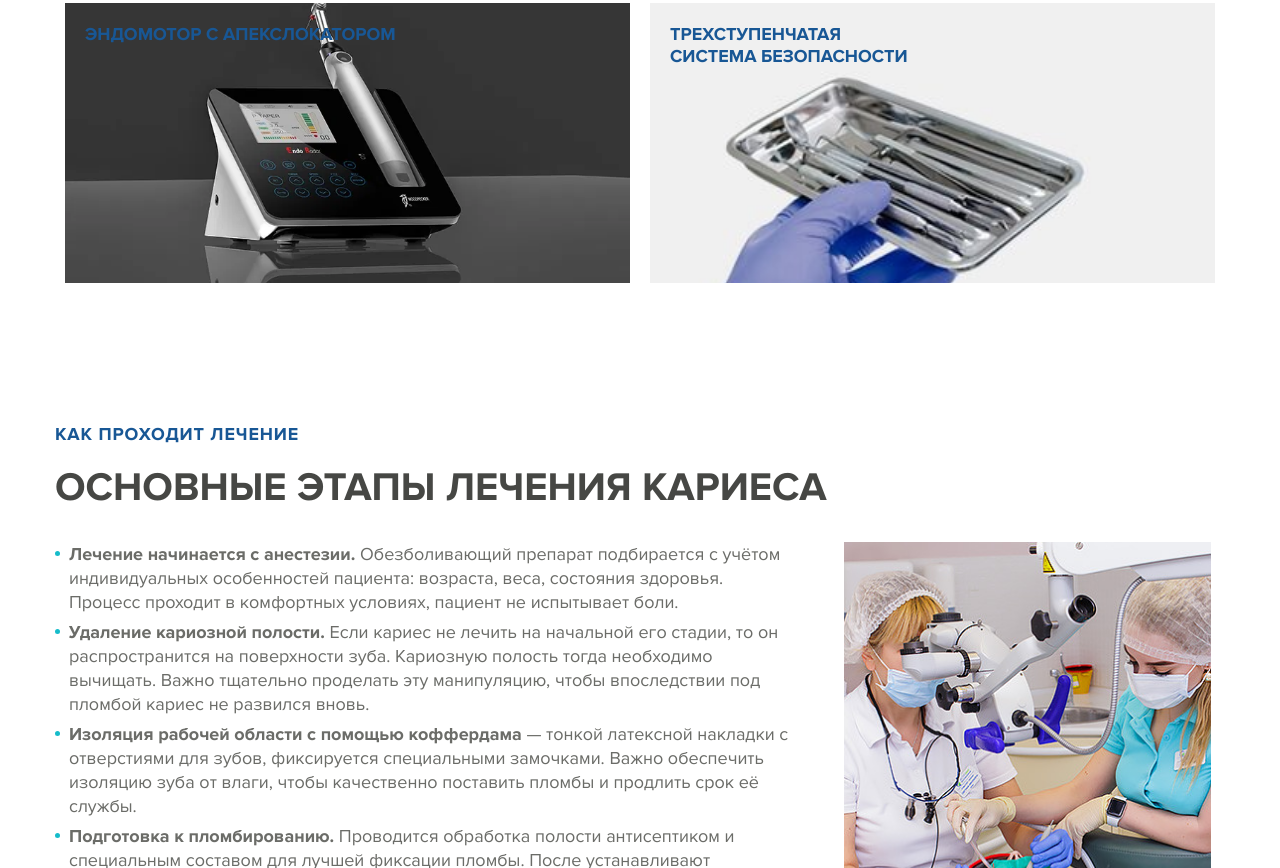
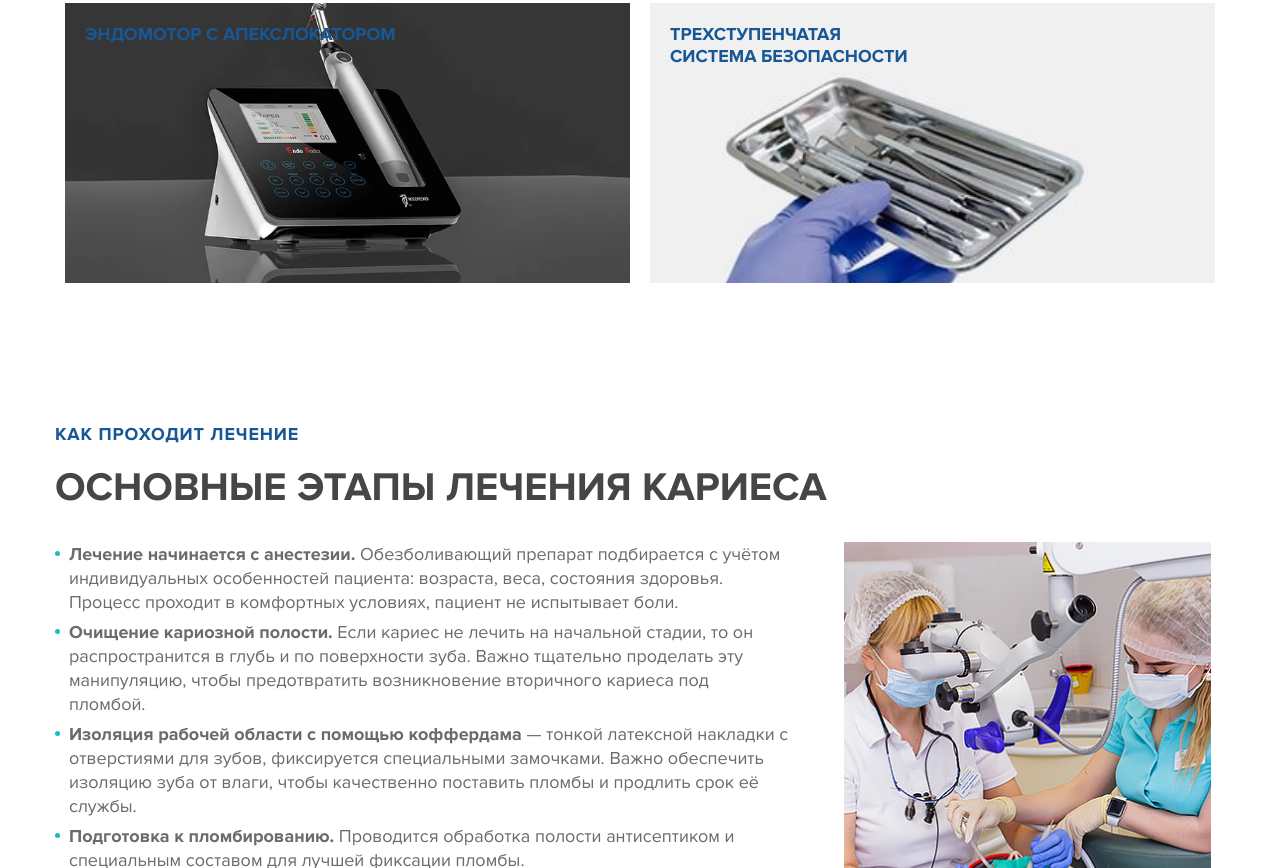
Before and after one commit to NikolayMiroshnichenko/Dentistry, a plain HTML site: page index.html in a window 1280 px wide. Shown: the part 3532-4400 px from the top of the page. Drawn offline with Linux system fonts and the light colour scheme.

Commit message:
fix-text-1

```diff
--- a/index.html
+++ b/index.html
@@ -199,7 +199,7 @@
         </li>
         <li>
           <img src="img/methods/2.jpeg" class="methods-list__img" alt="" />
-          <h2 class="methods-list__title">КАНАЛЬНЫЕ РАБОТЫ</h2>
+          <h2 class="methods-list__title">РАБОТА С КОРНЕВЫМИ КАНАЛАМИ</h2>
           <p class="methods-list__text">
             Пульпит — это воспаление нервного пучка и мягкой ткани зуба.
             Возникает в результате осложнения кариеса: инфекция проникает
@@ -314,11 +314,9 @@
             комфортных условиях, пациент не испытывает боли.
           </li>
           <li>
-            <span>Удаление кариозной полости.</span> Если кариес не лечить на
-            начальной его стадии, то он распространится на поверхности зуба.
-            Кариозную полость тогда необходимо вычищать. Важно тщательно
-            проделать эту манипуляцию, чтобы впоследствии под пломбой кариес
-            не развился вновь.
+            <span>Очищение кариозной полости.</span> Если кариес не лечить на начальной стадии, то он распространится в
+            глубь и по поверхности зуба.
+            Важно тщательно проделать эту манипуляцию, чтобы предотвратить возникновение вторичного кариеса под пломбой.
           </li>
           <li>
             <span>Изоляция рабочей области с помощью коффердама</span> —
@@ -329,14 +327,13 @@
           <li>
             <span>Подготовка к пломбированию.</span>
             Проводится обработка полости антисептиком и специальным составом
-            для лучшей фиксации пломбы. После устанавливают прокладку для
-            правильной усадки пломбы.
+            для лучшей фиксации пломбы.
           </li>
           <li>
             <span>Пломбирование.</span>
             Послойно в полость закладываются фотополимерные композиты, которые
-            засвечиваются ультрафиолетом. В завершении пломба шлифуется и
-            полируется, становится гладкой и ровной.
+            засвечиваются ультрафиолетом. В завершении пломба шлифуется и полируется, становится гладкой и ровной, с
+            полностью сохранённой анатомией.
           </li>
         </ul>
         <p class="step-list__text">
@@ -665,7 +662,8 @@
       </ul>
       <p class="footer-text">СПД Ксенофонтова Оксана Анатольевна & © Dent OK Clinic. Все права защищены. Любое
         копирование материалов <br> разрешено
-        только с согласия правообладателей. По всем вопросам обращайтесь: <a href="mailto:dr@ksenofontova.kiev.ua">dr@ksenofontova.kiev.ua</a></p>
+        только с согласия правообладателей. По всем вопросам обращайтесь: <a
+          href="mailto:dr@ksenofontova.kiev.ua">dr@ksenofontova.kiev.ua</a></p>
     </div>
   </section>
 
```
